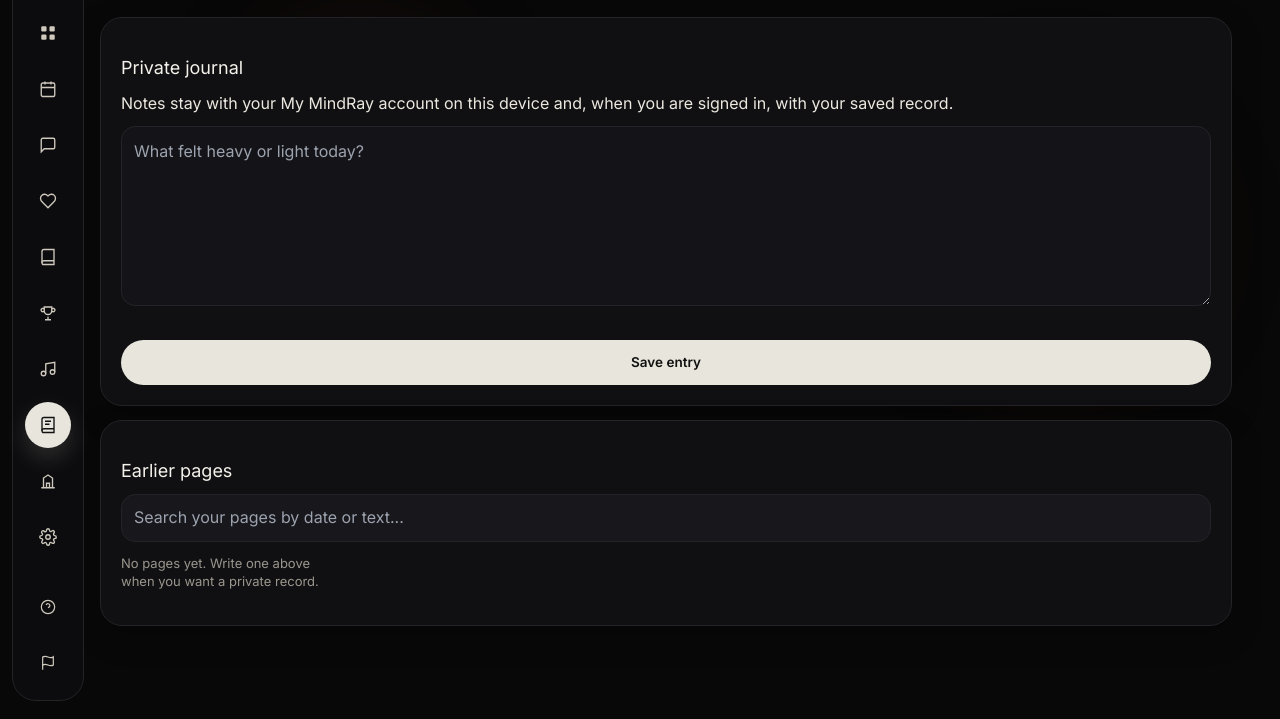
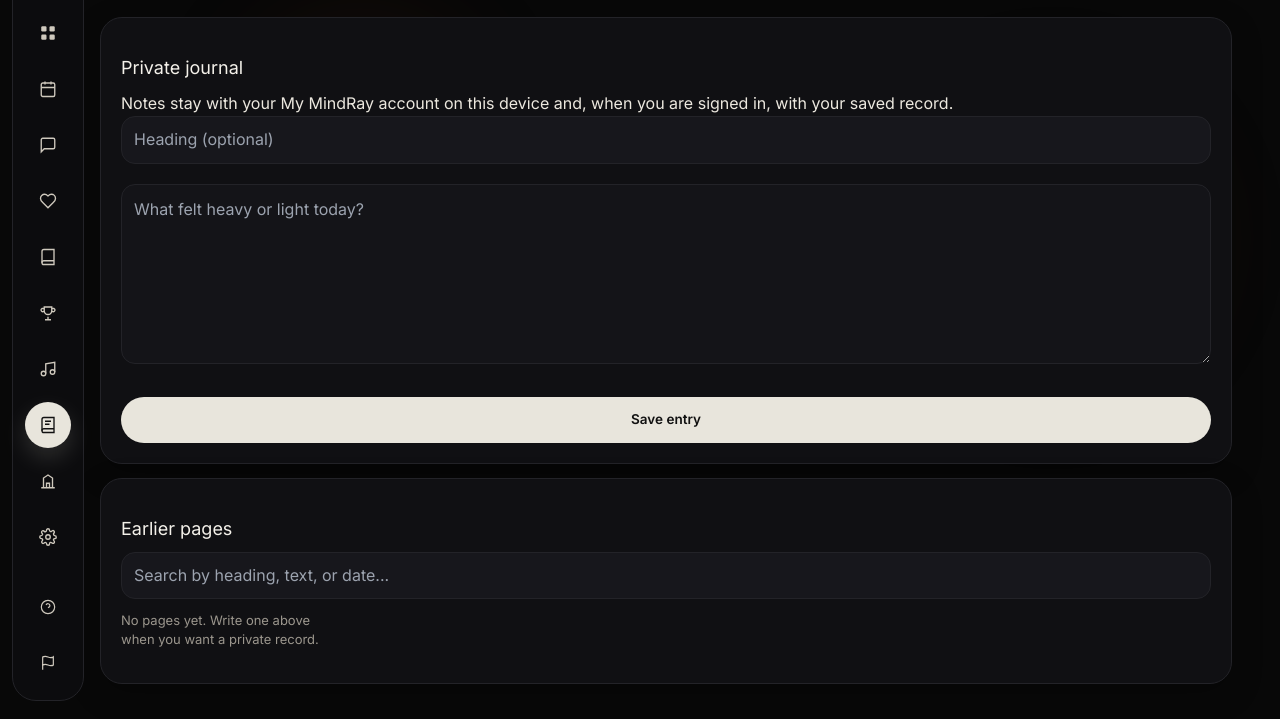
Before and after one commit to mymindray/MyMindRay, a website: page journal.html in a window 1280 px wide. Shown: the part 81-800 px from the top of the page. Drawn offline with nearby package versions, Linux system fonts and the light colour scheme.

Commit message:
Update journal.html

```diff
--- a/journal.html
+++ b/journal.html
@@ -113,12 +113,13 @@
   <article class="card info-block">
     <h2>Private journal</h2>
     <p>Notes stay with your My MindRay account on this device and, when you are signed in, with your saved record.</p>
+    <input type="text" id="journalHeading" class="ai-field" placeholder="Heading (optional)" style="margin-bottom:10px;" />
     <textarea id="journalText" class="ai-field" rows="6" placeholder="What felt heavy or light today?"></textarea>
     <button type="button" class="schedule-btn" id="saveJournal">Save entry</button>
   </article>
   <article class="card info-block">
     <h2>Earlier pages</h2>
-    <input type="search" id="journalSearch" class="ai-field" placeholder="Search your pages by date or text..." style="margin-bottom:12px;" />
+    <input type="search" id="journalSearch" class="ai-field" placeholder="Search by heading, text, or date..." style="margin-bottom:12px;" />
     <div id="journalList"></div>
   </article>
 </section>
```
